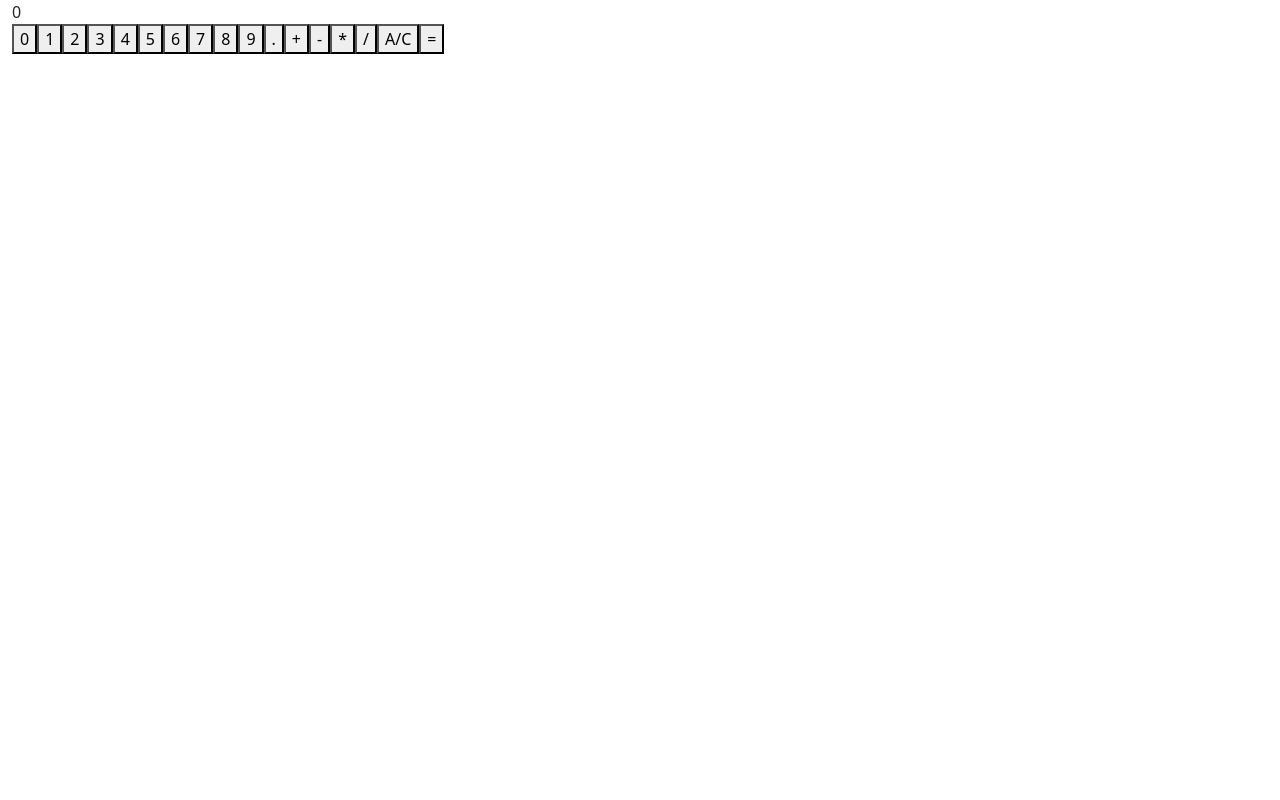
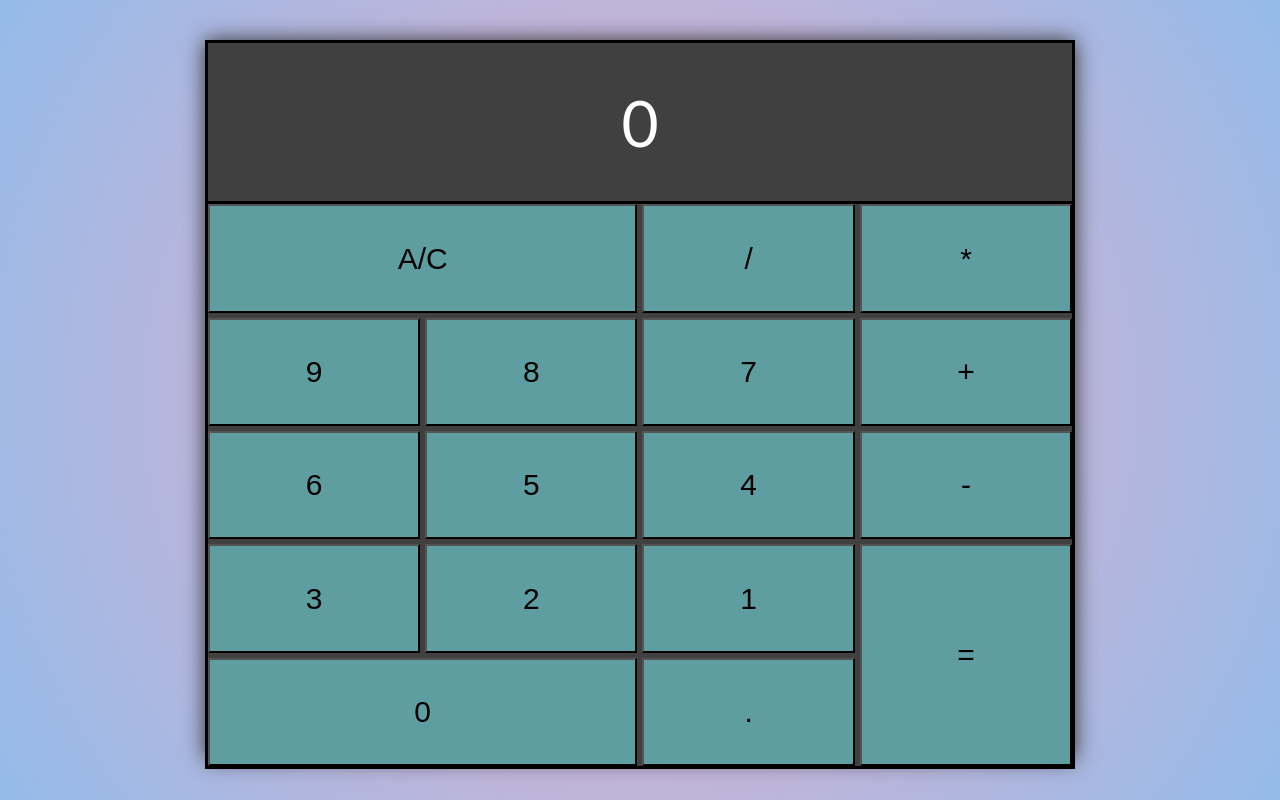
Before and after one commit to baepli-jhcs/javascript-calculator, a React (Create React App) app: page / in a window 1280 px wide. Built offline with nearby package versions, Linux system fonts and the light colour scheme.

Commit message:
added css

```diff
--- a/package.json
+++ b/package.json
@@ -7,9 +7,7 @@
     "@testing-library/jest-dom": "^4.2.4",
     "@testing-library/react": "^9.5.0",
     "@testing-library/user-event": "^7.2.1",
-    "bootstrap": "^5.1.3",
     "react": "^17.0.2",
-    "react-bootstrap": "^2.1.1",
     "react-dom": "^17.0.2",
     "react-redux": "^7.2.6",
     "react-scripts": "5.0.0"
--- /dev/null
+++ b/src/App.css
@@ -0,0 +1,39 @@
+* {
+    margin: 0;
+    padding: 0;
+    top: 0;
+    left: 0;
+}
+
+.background {
+    background: rgb(238,174,202);
+    background: radial-gradient(circle, rgba(238,174,202,1) 0%, rgba(148,187,233,1) 100%);
+    display: flex;
+    justify-content: center;
+    align-items: center;
+    width: 100%;
+    min-height: 100vh;
+}
+.calculator {
+    background-color: hsl(0, 0%, 25%);
+    box-shadow: 0px 0px 20px hsl(0, 0%, 20%);
+    width: 68%;
+    height: 90vh;
+}
+.display-container {
+    height: 22%;
+    border: 3px solid black;
+}
+.buttons-container {
+    height: 78%;
+    border-width: 0px 3px 3px 3px;
+    border-style: solid;
+    border-color: black;
+    background-color: hsl(0, 0%, 25%);
+}
+@media (max-width: 768px) {
+    .calculator {
+        width: 90%;
+        height: 80vh;
+    }
+}
--- a/src/App.jsx
+++ b/src/App.jsx
@@ -2,15 +2,22 @@ import React from 'react';
 import { useSelector } from "react-redux";
 import Display from './Display';
 import Buttons from './Buttons';
+import './App.css';
 
 
 const App = () => {
   const mainValue = useSelector(state => state.mathReducer);
   const operationList = useSelector(state => state.operationReducer);
   return (
-    <div className="container-fluid">
-      <Display operationList={operationList} mainValue={mainValue}/>
-      <Buttons operationList={operationList} mainValue={mainValue}/>
+    <div className="background">
+      <div className="calculator">
+        <div className="display-container">
+          <Display operationList={operationList} mainValue={mainValue} />
+        </div>
+        <div className="buttons-container">
+          <Buttons operationList={operationList} mainValue={mainValue} />
+        </div>
+      </div>
     </div>
   );
 }
--- /dev/null
+++ b/src/Buttons.css
@@ -0,0 +1,40 @@
+#buttons {
+    display: -ms-grid;
+    display: grid;
+    grid-template-columns: repeat(4, 1fr);
+    grid-template-rows: repeat(5, 1fr);
+    height: 100%;
+    grid-gap: 5px;
+}
+button {
+    font-size: 30px;
+    background-color: cadetblue;
+}
+#clear {
+    grid-column: 1/3;
+    grid-row: 1;
+}
+#zero {
+    grid-column: 1/3;
+    grid-row: 5;
+}
+#divide {
+    grid-column: 3;
+    grid-row: 1;
+}
+#multiply {
+    grid-column: 4;
+    grid-row: 1;
+}
+#add {
+    grid-column: 4;
+    grid-row: 2;
+}
+#subtract {
+    grid-column: 4;
+    grid-row: 3;
+}
+#equals {
+    grid-column: 4;
+    grid-row: 4/6;
+}
--- a/src/Buttons.jsx
+++ b/src/Buttons.jsx
@@ -3,6 +3,7 @@ import { ADD, MULTIPLY, DIVIDE } from './state/constants';
 import { operationActions } from './state/slices/operation';
 import { mathActions } from './state/slices/math';
 import { bindActionCreators } from '@reduxjs/toolkit';
+import "./Buttons.css";
 let buttonNames = {
     0: 'zero',
     1: 'one',
@@ -20,7 +21,7 @@ const Buttons = (props) => {
     const { addValue, multiplyValue, divideValue, clearValue, setValue } = bindActionCreators(mathActions, dispatch);
     const { clearList, addList, changeList } = bindActionCreators(operationActions, dispatch);
     let numberButtons = [];
-    for (let i = 0; i < 10; i++) {
+    for (let i = 9; i >=0; i--) {
         numberButtons.push(<button id={buttonNames[i]} onClick={() => {
             if (props.operationList.length === 0) {
                 setValue((props.mainValue === '0' ? '' : props.mainValue) + i);
@@ -32,7 +33,7 @@ const Buttons = (props) => {
         }}>{i}</button>);
     }
     return (
-        <div>
+        <div id="buttons">
             {numberButtons}
             <button id="decimal" onClick={() => {
                 if (props.operationList.length === 0 && props.mainValue.indexOf('.') === -1) {
@@ -57,7 +58,7 @@ const Buttons = (props) => {
                     addList({ type: ADD, value: '-' });
                 } else if (props.operationList[props.operationList.length - 1].value === null) {
                     changeList('-');
-                } else if (props.operationList[props.operationList.length - 1].value !== '-'){
+                } else if (props.operationList[props.operationList.length - 1].value !== '-') {
                     addList({ type: ADD, value: '-' });
                 }
             }}>-</button>
@@ -81,7 +82,7 @@ const Buttons = (props) => {
             }}>A/C</button>
             <button id="equals" onClick={() => {
                 const doMath = (pair) => {
-                    if (pair.value != (null || '-')) {
+                    if (pair.value !== (null || '-')) {
                         switch (pair.type) {
                             case ADD:
                                 addValue(pair.value);
--- /dev/null
+++ b/src/Display.css
@@ -0,0 +1,11 @@
+#display {
+    text-align: center;
+    font-size: 4rem;
+    color: white;
+    font-family:'Gill Sans', 'Gill Sans MT', Calibri, 'Trebuchet MS', sans-serif;
+    font-weight: normal;
+    display: flex;
+    align-items: center;
+    justify-content: center;
+    height: 100%;
+}
--- a/src/Display.jsx
+++ b/src/Display.jsx
@@ -1,4 +1,5 @@
 import { ADD, MULTIPLY, DIVIDE } from './state/constants';
+import "./Display.css";
 const Display = (props) => {
     let calculatorList = props.mainValue;
     for (let i = 0; i < props.operationList.length; i++) {
@@ -28,6 +29,9 @@ const Display = (props) => {
             if (props.operationList[i].value !== '-') {
                 calculatorList += Math.abs(parseFloat(props.operationList[i].value));
             }
+            if (props.operationList[i].value[props.operationList[i].value.length - 1] === '.') {
+                calculatorList += '.';
+            }
         }
     }
     return (
--- a/src/index.js
+++ b/src/index.js
@@ -3,7 +3,6 @@ import ReactDOM from 'react-dom';
 import App from './App';
 import store from './state/store';
 import { Provider } from 'react-redux';
-import 'bootstrap/dist/css/bootstrap.min.css';
 
 ReactDOM.render(
   <React.StrictMode>
```
Also changed, not shown: 1 other file (tests, documents, lock files or other folders).
